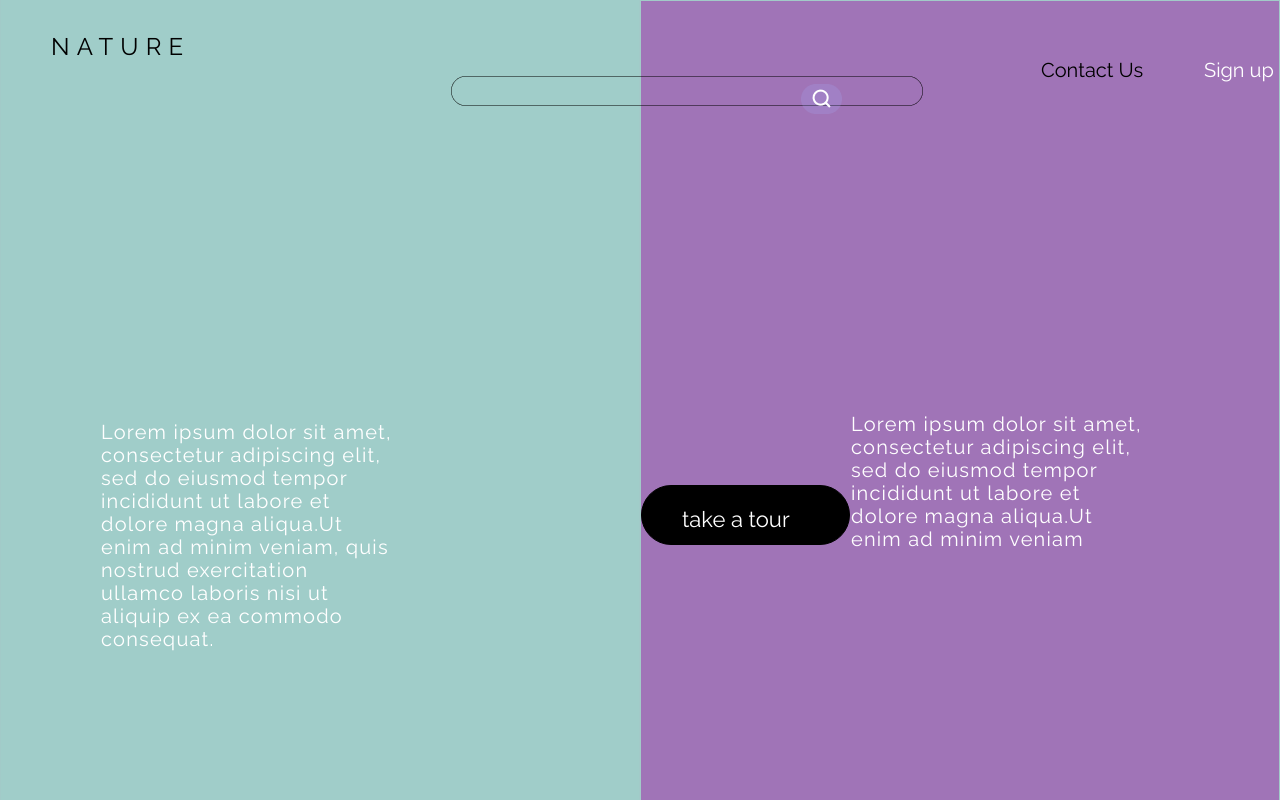
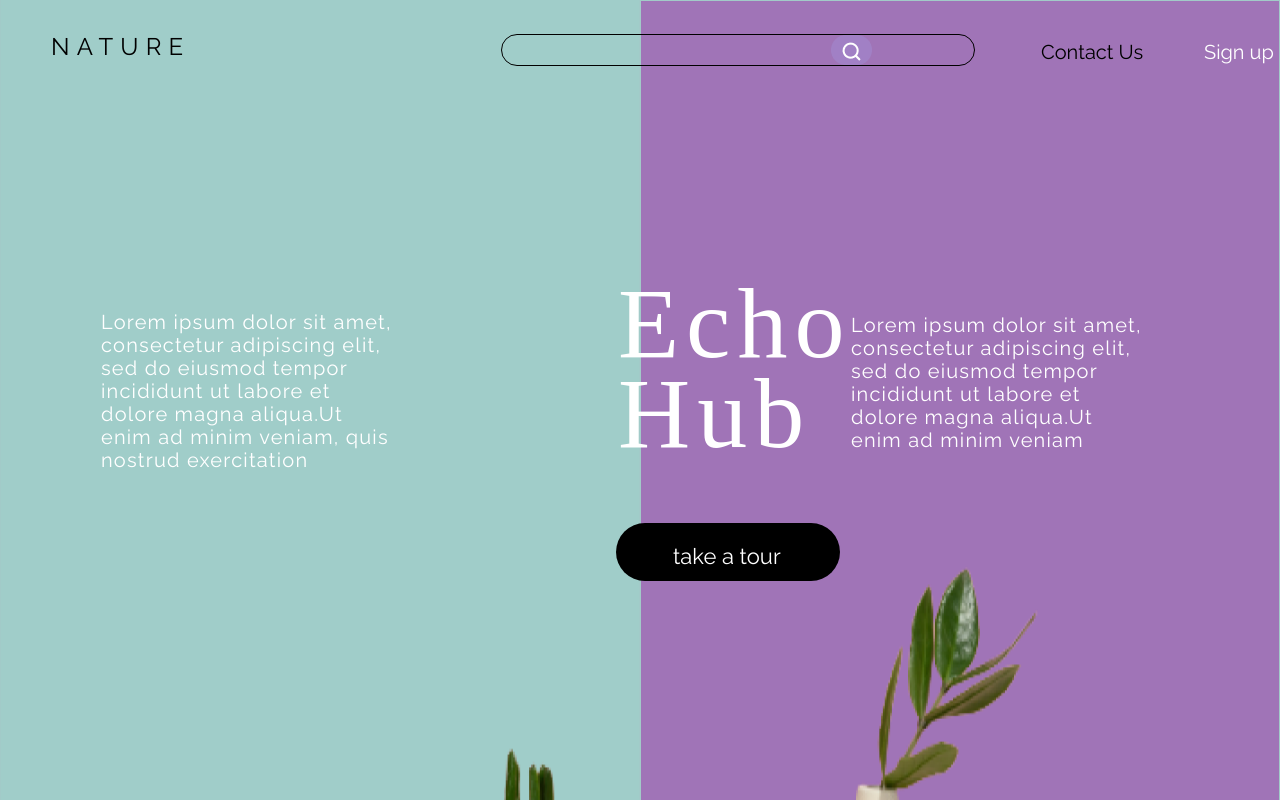
Before and after one commit to marcliceu/landingpage, a plain HTML site: page landingpagev2.html in a window 1280 px wide. Shown: the top 800 px of the page. Drawn offline with Linux system fonts and the light colour scheme.

Commit message:
landing finish

```diff
--- a/css/landing.css
+++ b/css/landing.css
@@ -36,7 +36,7 @@
 
     width: 295px;
     height: 72px;
-    padding-top: 360px;
+    padding-top: 250px;
     padding-left: 100px;
 
     font-family: 'Raleway', sans-serif;
@@ -77,7 +77,7 @@
 
     width: 295px;
     height: 72px;
-    padding-top: 300px;
+    padding-top: 250px;
     padding-left: 210px;
 
     font-family: 'Raleway', sans-serif;
@@ -96,7 +96,7 @@
 
     width: 103px;
     height: 23px;
-    padding-top: 58px;
+    padding-top: 40px;
     padding-left: 400px;
 
     font-family: 'Raleway', sans-serif;
@@ -116,7 +116,7 @@
 
     width: 72px;
     height: 23px;
-    padding-top: 58px;
+    padding-top: 40px;
     padding-left: 60px;
 
     font-family: 'Raleway', sans-serif;
@@ -153,7 +153,7 @@
     top: 41px;
 
     padding-top: 30px;
-    padding-left: 218px;
+    padding-left: 200px;
 
 
 
@@ -166,15 +166,15 @@
 
 .busca {
 
-    padding-left: 170px;
-    padding-top: 6px;
-    position: relative;
+    padding-left: 200px;
+    padding-top: 40px;
+    position: absolute;
 }
 
 .rectangulo {
 
-    padding-top: 2px;
-    padding-left: 160px;
+    padding-top: 34px;
+    padding-left: 190px;
     position: absolute;
 
 
@@ -182,12 +182,7 @@
 
 
 
-.c2 {
-    padding-top: 15px;
-    padding-left: 450px;
-    position: absolute;
 
-}
 
 .tour {
 
@@ -195,14 +190,18 @@ display: flex;
 flex-direction: row;
 align-items: flex-start;
 position: absolute;
-padding: 24px 57px 24px 40px;
+padding: 24px 57px 24px 57px;
 gap: 10px;
 
+right: -615px;
+background-color: black;
+text-align: center;
+border-radius:  50px;
+top: 140px;
+width: 90px;
 
-background: black;
-border-radius: 400px;
-border: black 1px solid;
-color: white;
+
+
 
 
 
@@ -219,10 +218,14 @@ color: white;
     font-size: 22px;
     line-height: 18px;
     text-align: center;
+    position:relative;
+
+
 
     flex: none;
     order: 0;
     flex-grow: 0;
+    color: white;
 
 
 
@@ -230,3 +233,53 @@ color: white;
 
 
 }
+
+.c2 {
+
+    padding-top: -50px;
+
+    position: absolute;
+
+    width: 472px;
+    height: 30px;
+    left: 500px;
+    top: 41px;
+
+    border: 0.5px solid black;
+    border-radius: 20px;
+    background: transparent;
+
+
+}
+
+.echo {
+
+position: absolute;
+width: 220px;
+height: 182px;
+left: 617px;
+top: 286px;
+
+font-family: 'Histora Beralin';
+font-style: normal;
+font-weight: 400;
+font-size: 100px;
+line-height: 90px;
+letter-spacing: 0.07em;
+
+color: #FFFFFF;
+
+
+
+}
+
+.flores {
+
+    position: absolute;
+    width: 1099px;
+    height: 732px;
+    left: 170px;
+    top: 470px;
+
+
+}
--- a/landingpagev2.html
+++ b/landingpagev2.html
@@ -15,9 +15,13 @@
 <section class="Fondo">
     <div class="nature">NATURE</div>
 </div>
-<img src="/img/Rectangle 15.png" class="rectangulo c2">
+<input type="#" class="c2">
 </div>
-    <div class="parrafo">Lorem ipsum dolor sit amet, consectetur adipiscing elit, sed do eiusmod tempor incididunt ut labore et dolore magna aliqua.Ut enim ad minim veniam, quis nostrud exercitation ullamco laboris nisi ut aliquip ex ea commodo consequat. </div>
+
+<div class="parrafo">Lorem ipsum dolor sit amet, consectetur adipiscing elit, sed do eiusmod tempor incididunt ut labore et dolore magna aliqua.Ut enim ad minim veniam, quis nostrud exercitation  </div>
+    <p class="echo">Echo Hub</p>
+    <p class="tour letra"> take a tour</p>
+
 
 </section>
 
@@ -26,11 +30,12 @@
     <section class="flex-code">
         <div class="contact">Contact Us</div>
         <div class="sign">Sign up</div>
+        <img src="/img/Rectangle 16.png" class="rectangulo" >
+        <img src="/img/search.png" class="busca" >
     </section>
 
     <section class="flex-fotos">
-    <img src="/img/Rectangle 16.png" class="rectangulo" >
-    <img src="/img/search.png" class="busca" >
+
 
 
 </section>
@@ -38,8 +43,7 @@
 
 
     <div class="parrafo2">Lorem ipsum dolor sit amet, consectetur adipiscing elit, sed do eiusmod tempor incididunt ut labore et dolore magna aliqua.Ut enim ad minim veniam</div>
-
-    <p class="tour letra"> take a tour</p>
+    <img src="/img/pexels-daria-liudnaya-7354480-removebg-preview 1.png" class="flores">
 
 
 
```
Also changed, not shown: img/pexels-daria-liudnaya-7354480-removebg-preview 1.png (added).
